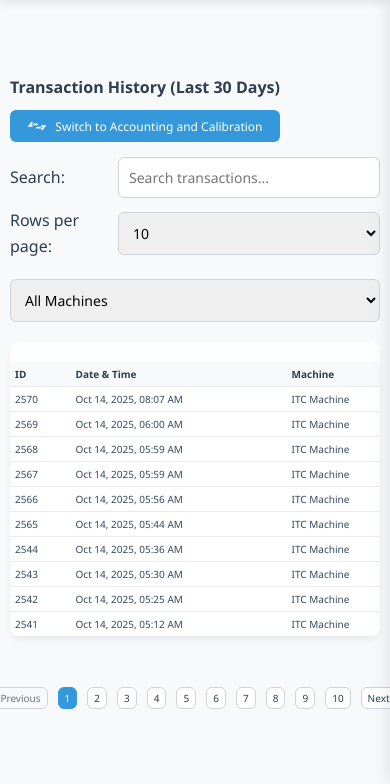
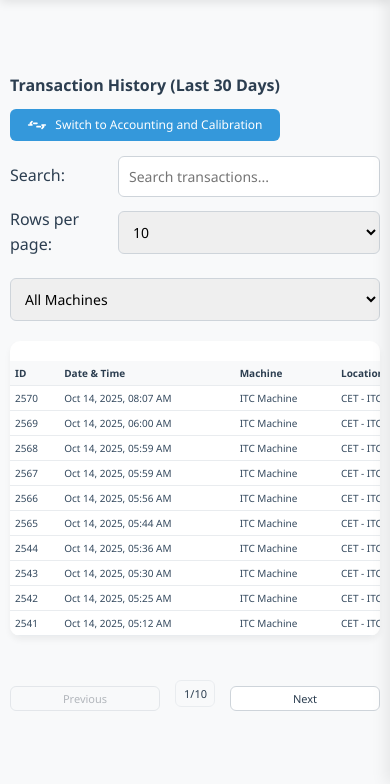
Before and after one commit to daps00s/WVM, a PHP site: page /transactions.php in a window 390 px wide. Shown: the part 60-844 px from the top of the page. Run offline with PHP 8.4, Linux system fonts and the light colour scheme; a user stored in the database is signed in; data comes from the database, SQL or seed files in the repository.

Commit message:
transactions responsive

```diff
--- a/assets/css/transactions.css
+++ b/assets/css/transactions.css
@@ -1,4 +1,3 @@
-/* assets/css/transactions.css */
 .modal {
     display: none;
     position: fixed;
@@ -336,41 +335,59 @@
     animation: blinkGreen 0.5s alternate 6;
 }
 
+.pagination-container {
+    width: 100%;
+    display: flex;
+    justify-content: center;
+    margin-top: 20px;
+    overflow: visible;
+}
+
 .pagination {
     display: flex;
     justify-content: center;
     align-items: center;
-    gap: 10px;
+    gap: 15px;
     margin-top: 20px;
 }
 
-.pagination button {
-    padding: 8px 12px;
+.pagination-btn {
+    padding: 8px 16px;
     border: 1px solid #ced4da;
     border-radius: 6px;
     background-color: #fff;
     cursor: pointer;
     color: #2c3e50;
     font-size: 14px;
-    transition: background-color 0.2s, transform 0.1s;
+    font-weight: 500;
+    transition: background-color 0.2s, transform 0.1s, border-color 0.2s;
+    min-width: 80px;
 }
 
-.pagination button:hover:not(:disabled) {
+.pagination-btn:hover:not(:disabled) {
     background-color: #3498db;
     color: white;
+    border-color: #3498db;
     transform: translateY(-1px);
 }
 
-.pagination button:disabled {
+.pagination-btn:disabled {
     background-color: #f8f9fa;
     color: #6c757d;
     cursor: not-allowed;
+    transform: none;
 }
 
-.pagination .active {
-    background-color: #3498db;
-    color: white;
-    border-color: #3498db;
+.page-indicator {
+    padding: 8px 16px;
+    font-size: 14px;
+    font-weight: 500;
+    color: #2c3e50;
+    background-color: #f8f9fa;
+    border: 1px solid #e9ecef;
+    border-radius: 6px;
+    min-width: 60px;
+    text-align: center;
 }
 
 .table-container {
@@ -507,9 +524,20 @@
         text-align: center;
     }
 
-    .pagination button {
-        padding: 6px 10px;
-        font-size: 12px;
+    .pagination {
+        gap: 10px;
+    }
+
+    .pagination-btn {
+        padding: 6px 12px;
+        font-size: 13px;
+        min-width: 70px;
+    }
+
+    .page-indicator {
+        padding: 6px 12px;
+        font-size: 13px;
+        min-width: 50px;
     }
 
     .date-filter {
@@ -582,9 +610,20 @@
         font-size: 13px;
     }
 
-    .pagination button {
-        padding: 4px 8px;
-        font-size: 11px;
+    .pagination {
+        gap: 8px;
+    }
+
+    .pagination-btn {
+        padding: 5px 10px;
+        font-size: 12px;
+        min-width: 60px;
+    }
+
+    .page-indicator {
+        padding: 5px 10px;
+        font-size: 12px;
+        min-width: 45px;
     }
 
     .switch-mode-btn {
@@ -628,9 +667,20 @@
         font-size: 12px;
     }
 
-    .pagination button {
-        padding: 3px 6px;
-        font-size: 10px;
+    .pagination {
+        gap: 5px;
+    }
+
+    .pagination-btn {
+        padding: 4px 8px;
+        font-size: 11px;
+        min-width: 55px;
+    }
+
+    .page-indicator {
+        padding: 4px 8px;
+        font-size: 11px;
+        min-width: 40px;
     }
 }
 
@@ -645,31 +695,12 @@
     display: table-cell !important;
 }
 
-/* Pagination container - outside scrolling area */
-.pagination-container {
-    width: 100%;
-    display: flex;
-    justify-content: center;
-    margin-top: 20px;
-    overflow: visible;
-}
-
-.table-container {
-    width: 100%;
-    overflow-x: auto;
-    position: relative;
-}
-
-.table-wrapper {
-    min-width: 800px;
-}
-
 /* Ensure pagination stays fixed and doesn't scroll */
 .pagination {
     display: flex;
     justify-content: center;
     align-items: center;
-    gap: 10px;
+    gap: 15px;
     overflow: visible;
     position: static;
     width: 100%;
--- a/transactions.php
+++ b/transactions.php
@@ -90,7 +90,7 @@
             </div>
         </div>
 
-                  <div class="table-container">
+        <div class="table-container">
             <div class="table-wrapper">
                 <table class="data-table" id="transactionsTable">
                     <thead>
@@ -121,7 +121,11 @@
             </div>
         </div>
         <div class="pagination-container">
-            <div class="pagination" id="pagination"></div>
+            <div class="pagination" id="pagination">
+                <button id="prevBtn" class="pagination-btn">Previous</button>
+                <span id="pageIndicator" class="page-indicator">1/1</span>
+                <button id="nextBtn" class="pagination-btn">Next</button>
+            </div>
         </div>
     </div>
 </div>
@@ -133,6 +137,7 @@
 let searchTerm = '<?php echo $searchTerm; ?>';
 let currentMachineId = '<?php echo $machineId; ?>';
 let knownTransactionIds = new Set();
+let totalPages = 1;
 
 // Initialize known transactions
 document.addEventListener('DOMContentLoaded', function() {
@@ -204,7 +209,7 @@
 
     // Calculate pagination
     const totalRows = filteredRows.length;
-    const totalPages = rowsPerPage === 'all' ? 1 : Math.ceil(totalRows / parseInt(rowsPerPage));
+    totalPages = rowsPerPage === 'all' ? 1 : Math.ceil(totalRows / parseInt(rowsPerPage));
     currentPage = Math.min(currentPage, Math.max(1, totalPages));
 
     // Show/hide rows based on current page
@@ -219,53 +224,48 @@
     });
 
     // Update pagination controls
-    updatePagination(totalPages);
+    updatePagination();
 }
 
 // Update pagination controls
-function updatePagination(totalPages) {
-    const pagination = document.getElementById('pagination');
-    pagination.innerHTML = '';
+function updatePagination() {
+    const prevBtn = document.getElementById('prevBtn');
+    const nextBtn = document.getElementById('nextBtn');
+    const pageIndicator = document.getElementById('pageIndicator');
 
     if (rowsPerPage === 'all') {
-        return; // No pagination controls when showing all rows
+        pageIndicator.textContent = 'Showing All';
+        prevBtn.style.display = 'none';
+        nextBtn.style.display = 'none';
+        return;
     }
 
-    // Previous button
-    const prevButton = document.createElement('button');
-    prevButton.textContent = 'Previous';
-    prevButton.disabled = currentPage === 1;
-    prevButton.addEventListener('click', () => {
-        if (currentPage > 1) {
-            currentPage--;
-            filterAndPaginate();
-        }
-    });
-    pagination.appendChild(prevButton);
+    prevBtn.style.display = 'inline-block';
+    nextBtn.style.display = 'inline-block';
 
-    // Page numbers
-    for (let i = 1; i <= totalPages; i++) {
-        const pageButton = document.createElement('button');
-        pageButton.textContent = i;
-        pageButton.className = i === currentPage ? 'active' : '';
-        pageButton.addEventListener('click', () => {
-            currentPage = i;
-            filterAndPaginate();
-        });
-        pagination.appendChild(pageButton);
+    // Update page indicator
+    pageIndicator.textContent = `${currentPage}/${totalPages}`;
+
+    // Update button states
+    prevBtn.disabled = currentPage === 1;
+    nextBtn.disabled = currentPage === totalPages || totalPages === 0;
+
+    // Update button styles based on state
+    if (prevBtn.disabled) {
+        prevBtn.style.opacity = '0.5';
+        prevBtn.style.cursor = 'not-allowed';
+    } else {
+        prevBtn.style.opacity = '1';
+        prevBtn.style.cursor = 'pointer';
     }
 
-    // Next button
-    const nextButton = document.createElement('button');
-    nextButton.textContent = 'Next';
-    nextButton.disabled = currentPage === totalPages || totalPages === 0;
-    nextButton.addEventListener('click', () => {
-        if (currentPage < totalPages) {
-            currentPage++;
-            filterAndPaginate();
-        }
-    });
-    pagination.appendChild(nextButton);
+    if (nextBtn.disabled) {
+        nextBtn.style.opacity = '0.5';
+        nextBtn.style.cursor = 'not-allowed';
+    } else {
+        nextBtn.style.opacity = '1';
+        nextBtn.style.cursor = 'pointer';
+    }
 }
 
 // Refresh transactions
@@ -355,6 +355,21 @@
     // Initialize current machine ID from URL
     currentMachineId = '<?php echo $machineId; ?>';
 
+    // Set up pagination button event listeners
+    document.getElementById('prevBtn').addEventListener('click', function() {
+        if (currentPage > 1) {
+            currentPage--;
+            filterAndPaginate();
+        }
+    });
+
+    document.getElementById('nextBtn').addEventListener('click', function() {
+        if (currentPage < totalPages) {
+            currentPage++;
+            filterAndPaginate();
+        }
+    });
+
     filterAndPaginate();
 
     // Debounced search input event listener
```
